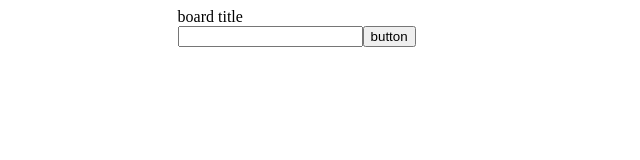
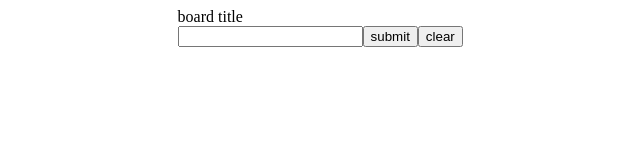
Before and after one commit to gmidorii/board, a React app: page / in a window 1280 px wide. Shown: the top 160 px of the page, without its empty margins (20-660 px from the left). Built offline with nearby package versions, Linux system fonts and the light colour scheme.

Commit message:
Add clear button.

```diff
--- a/src/components/Board.tsx
+++ b/src/components/Board.tsx
@@ -29,6 +29,12 @@ export class Board extends React.Component<BoardProps, BoardState> {
     })
   }
 
+  clearMessage() {
+    this.setState({
+      messages: []
+    })
+  }
+
   render() {
     return (
       <div className="board">
@@ -41,6 +47,7 @@ export class Board extends React.Component<BoardProps, BoardState> {
         <div className="body-message">
           <BoardMessage
             onClick={(message: string) => this.handleMessage(message)}
+            onClear={() => this.clearMessage()}
           />
         </div>
       </div>
@@ -91,6 +98,7 @@ export class BoardBody extends React.Component<BoardBodyProps, BoardBodyState> {
 
 export interface BoardMessageProps {
   onClick(message: string): void
+  onClear(): void
 }
 export interface BoardMessageState {}
 
@@ -129,8 +137,9 @@ export class BoardMessage extends React.Component<
           }}
         />
         <button onClick={() => this.props.onClick(this.extractMessage())}>
-          button
+          submit
         </button>
+        <button onClick={() => this.props.onClear()}>clear</button>
       </div>
     )
   }
```
